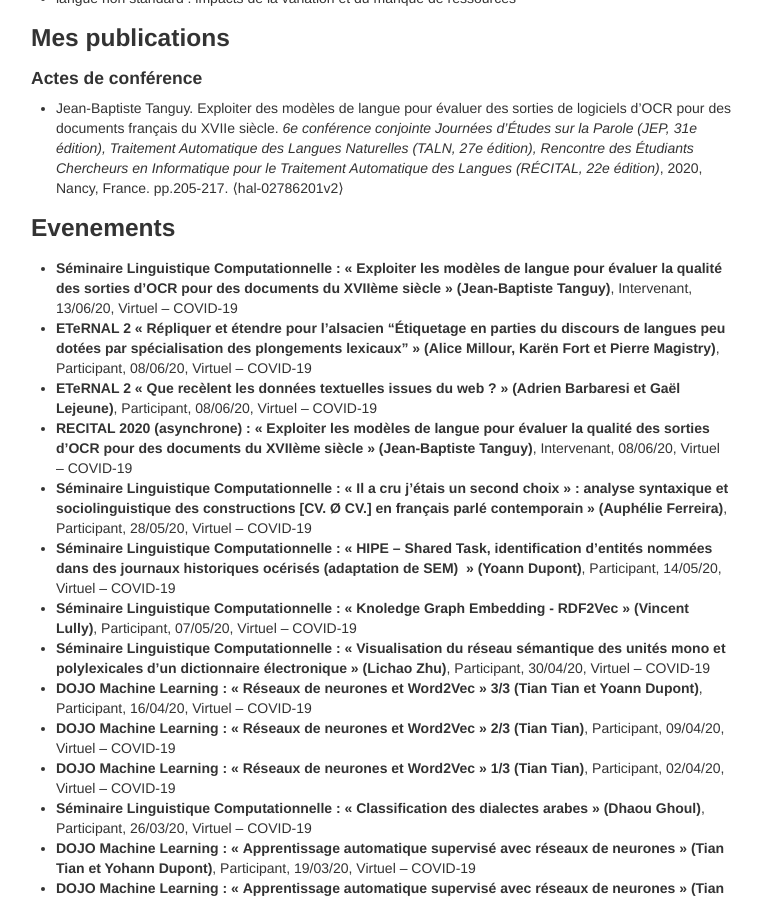
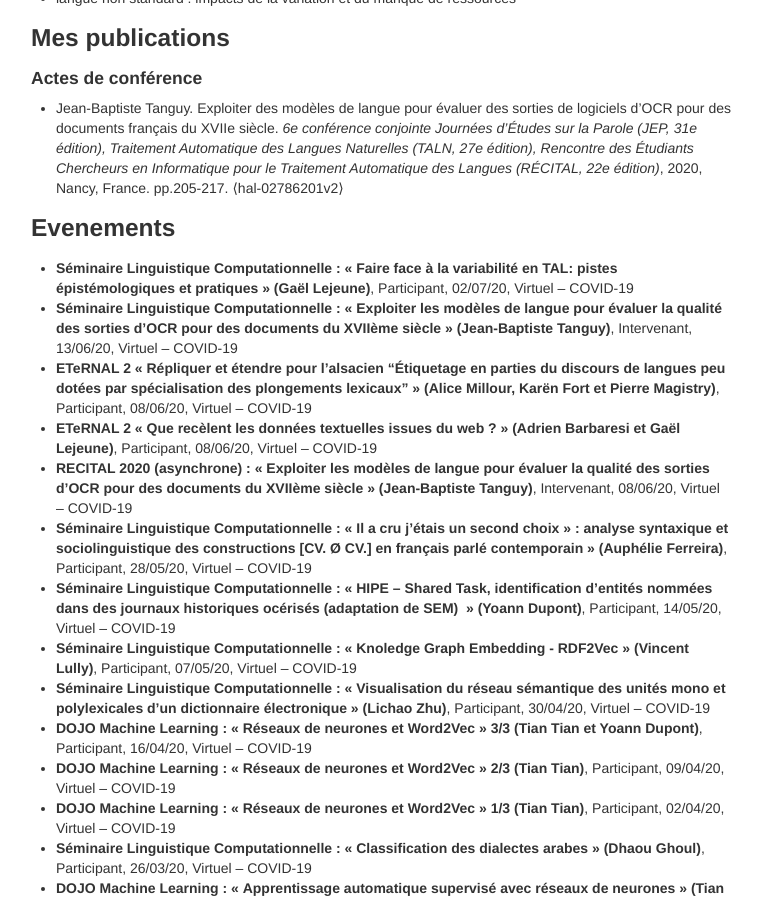
Before and after one commit to jbtanguy/jbtanguy.github.io, a Jekyll site: the page built from index.md, in a window 1280 px wide and 900 px high, scrolled down 804 px. Shown: the whole window, without its empty margins (259-1021 px from the left). Built offline with Jekyll 4.4.1, drawn with Linux system fonts in a browser that asks for light colours.

Commit message:
ajout séminaire LC intervention gael

```diff
--- a/index.md
+++ b/index.md
@@ -49,6 +49,7 @@ leur exploitation, leur interopérabilité mais aussi l'impact de leur qualité
 
 ### Evenements
 
+- <b>Séminaire Linguistique Computationnelle : « Faire face à la variabilité en TAL: pistes épistémologiques et pratiques » (Gaël Lejeune)</b>, Participant, 02/07/20, Virtuel – COVID-19
 - <b>Séminaire Linguistique Computationnelle : « Exploiter les modèles de langue pour évaluer la qualité des sorties d’OCR pour des documents du XVIIème siècle » (Jean-Baptiste Tanguy)</b>, Intervenant, 13/06/20, Virtuel – COVID-19
 - <b>ETeRNAL 2 « Répliquer et étendre pour l’alsacien “Étiquetage en parties du discours de langues peu dotées par spécialisation des plongements lexicaux” » (Alice Millour, Karën Fort et Pierre Magistry)</b>, Participant, 08/06/20, Virtuel – COVID-19
 - <b>ETeRNAL 2 « Que recèlent les données textuelles issues du web ? » (Adrien Barbaresi et Gaël Lejeune)</b>, Participant, 08/06/20, Virtuel – COVID-19
```
